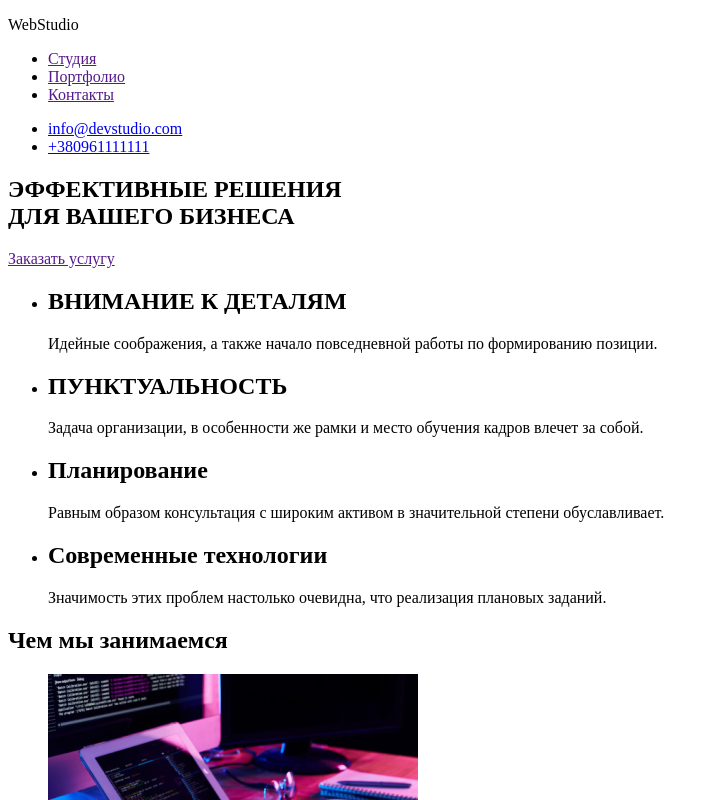
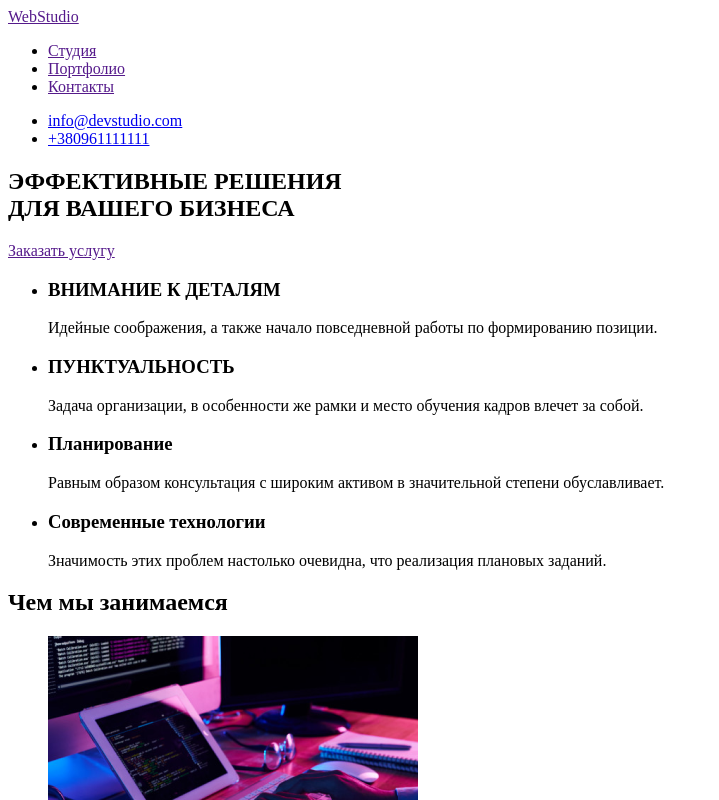
Before and after one commit to NewHope1396/goit-markup-hw-01, a plain HTML site: page index.html in a window 1280 px wide. Shown: the top 800 px of the page, without its empty margins (0-719 px from the left). Drawn offline with Linux system fonts and the light colour scheme.

Commit message:
HTML after mentor correction

```diff
--- a/index.html
+++ b/index.html
@@ -8,12 +8,14 @@
     <body>
         <!-- Шапка -->
         <header>
-            <p>WebStudio</p>
+            <nav>
+                <a href="">WebStudio</a>
                 <ul>
                     <li><a href="">Студия</a></li>
                     <li><a href="">Портфолио</a></li>
                     <li><a href="">Контакты</a></li>
                 </ul>
+            </nav>
                 <ul>
                     <li><a href="mailto:info@devstudio.com">info@devstudio.com</a></li>
                     <li><a href="tel:+380961111111">+380961111111</a></li>
@@ -23,33 +25,36 @@
             <!-- Герой -->
             <section>
                 <h1>ЭФФЕКТИВНЫЕ РЕШЕНИЯ<br>ДЛЯ ВАШЕГО БИЗНЕСА</h1>
-                <p><a href="">Заказать услугу</a></p>
+                <a href="">Заказать услугу</a>
             </section>
             <!-- Преймущества -->
             <section>
                 <ul>
                     <li>
-                        <h2>ВНИМАНИЕ К ДЕТАЛЯМ</h2>
+                        <h3>ВНИМАНИЕ К ДЕТАЛЯМ</h3>
                     <p>Идейные соображения, а также начало повседневной работы по формированию позиции.</p>
                     </li>
                     <li>
-                        <h2>ПУНКТУАЛЬНОСТЬ</h2>
+                        <h3>ПУНКТУАЛЬНОСТЬ</h3>
                         <p>Задача организации, в особенности же рамки и место обучения кадров влечет за собой.</p>
                     </li>
                     <li>
-                        <h2>Планирование</h2>
+                        <h3>Планирование</h3>
                         <p>Равным образом консультация с широким активом в значительной степени обуславливает.</p>
                     </li>
                     <li>
-                        <h2>Современные технологии</h2>
+                        <h3>Современные технологии</h3>
                         <p>Значимость этих проблем настолько очевидна, что реализация плановых заданий.</p>
                     </li>
                 </ul>
+            </section>
+            <!-- Фото работ -->
+            <section>
                 <h2>Чем мы занимаемся</h2>
                 <ul>
-            <li><img src="./images/1.png" alt="работы"></li>
-            <li><img src="./images/2.png" alt="еще работы"></li>
-            <li><img src="./images/3.png" alt="и еще работы"></li>
+                <li><img src="./images/1.png" alt="работы" width="370"></li>
+                <li><img src="./images/2.png" alt="еще работы" width="370"></li>
+                <li><img src="./images/3.png" alt="и еще работы" width="370"></li>
                 </ul>
             </section>
             <!-- О команде -->
@@ -90,11 +95,10 @@
         </main>
         <!-- Подвал -->
         <footer>
-            <p>WebStudio</p>
+            <a href="">WebStudio</a>
             <address>
                 г. Киев, пр-т Леси Украинки, 26
-            </address>
-            <address>
+
                 <a href="mailto:info@example.com">info@example.com</a><br>
                 <a href="tel:+380961111111">+380961111111</a>
             </address>
```
Lines whose indentation alone changed are shown as unchanged.
